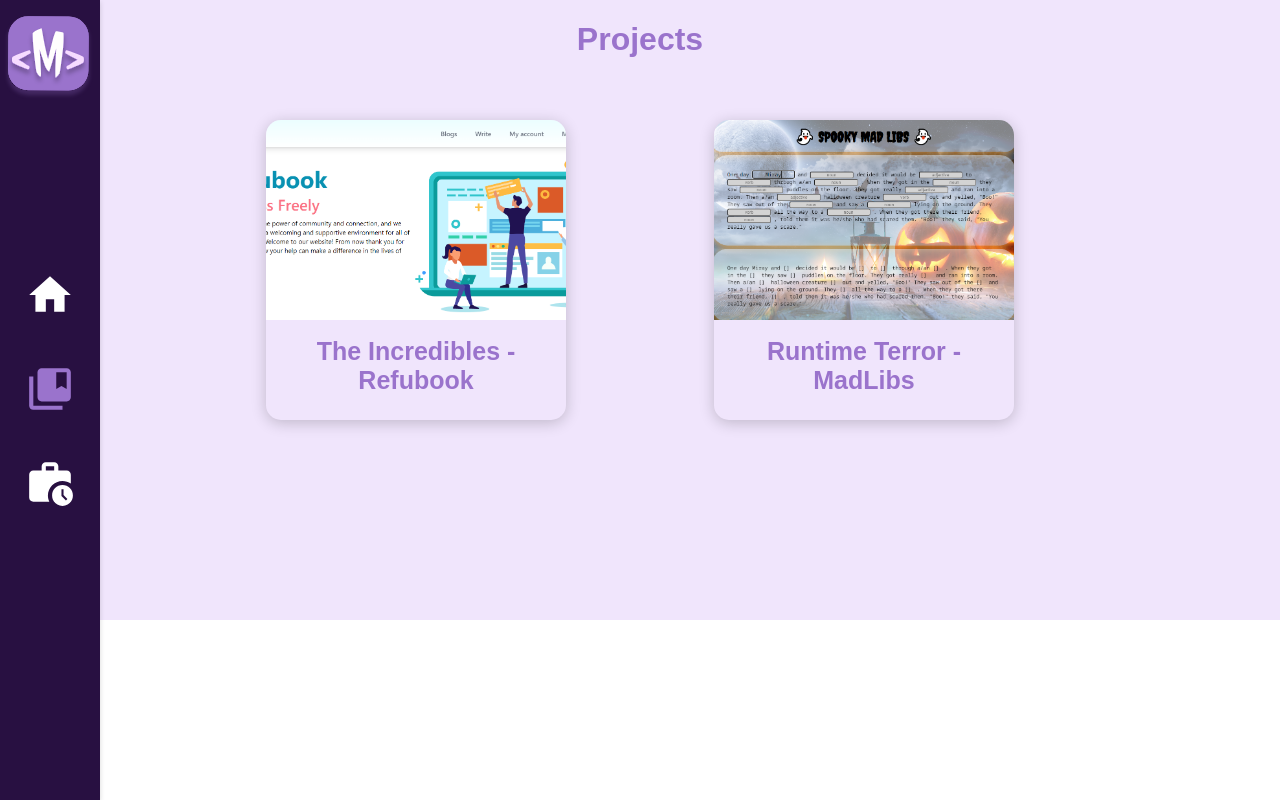
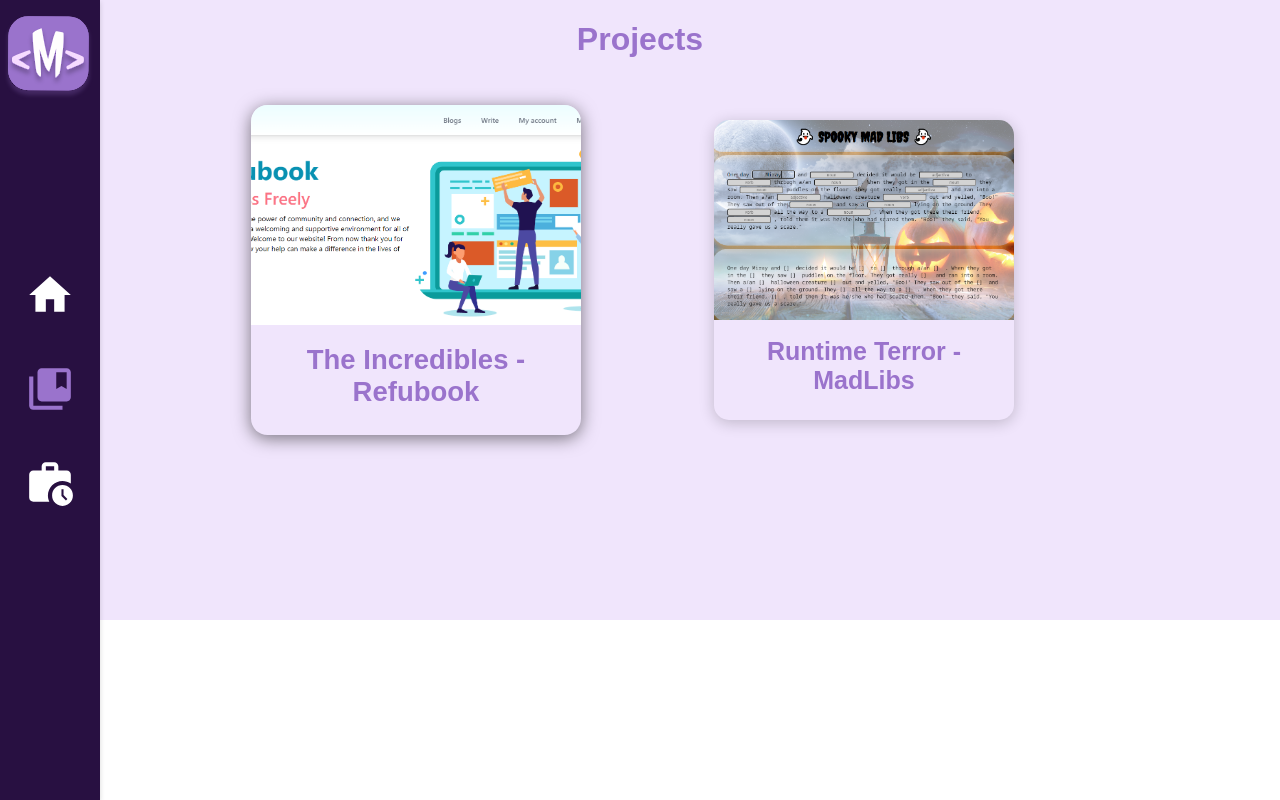
Before and after one commit to chiturca/portfolio, a React (Create React App) app: page /projects in a window 1280 px wide. In both pictures the pointer is over the element 416 px from the left and 269 px from the top of the page. Built offline with nearby package versions, Linux system fonts and the light colour scheme.

Commit message:
Style: project animation

```diff
--- a/src/containers/ProjectDisplay/index.scss
+++ b/src/containers/ProjectDisplay/index.scss
@@ -32,4 +32,12 @@
   .project svg {
     font-size: 60px;
     color: #9A73CC;
+    cursor: pointer;
+    i {
+      transition: all 0.3s ease-in;
+      scale: 110%;
+    }
+    &:hover{
+      scale: 120%;
+    }
   }
--- a/src/containers/Projects/index.scss
+++ b/src/containers/Projects/index.scss
@@ -36,7 +36,8 @@
   }
 .projectItem:hover {
     box-shadow: 0px 3px 15px rgba(0, 0, 0, 0.5);
-    transition: 0.3s ease-in;
+    transition: ease-in;
+    scale: 110%;
     cursor: pointer;
   }
 .projectItem .bgImage {
```
